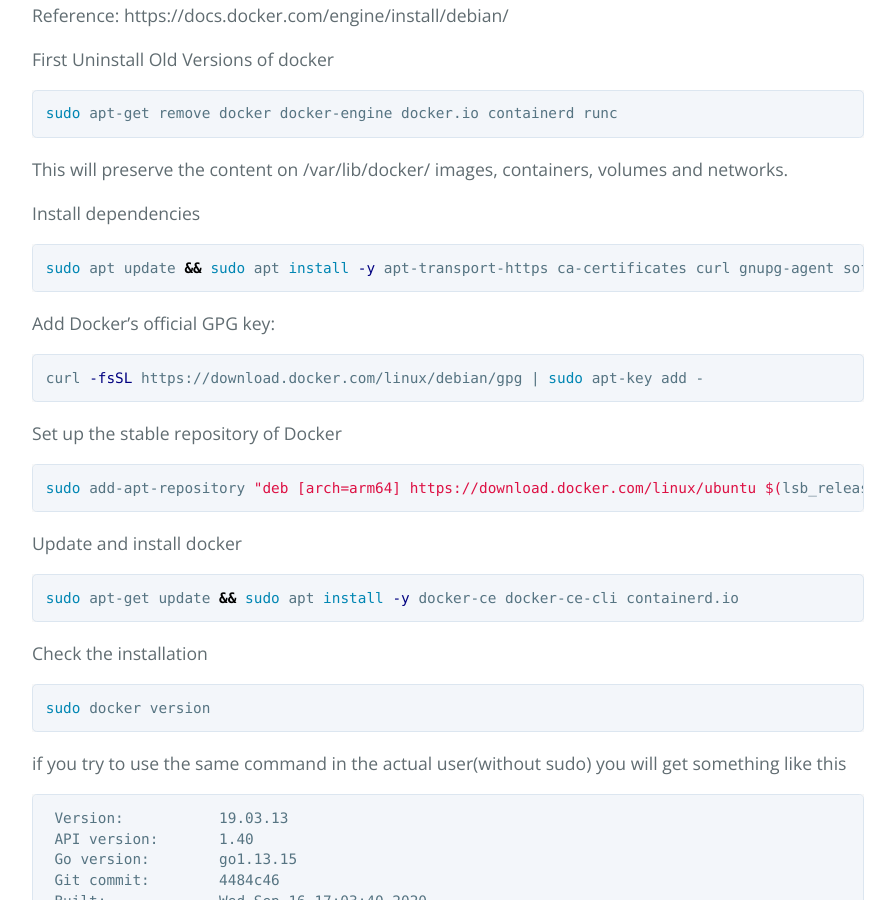
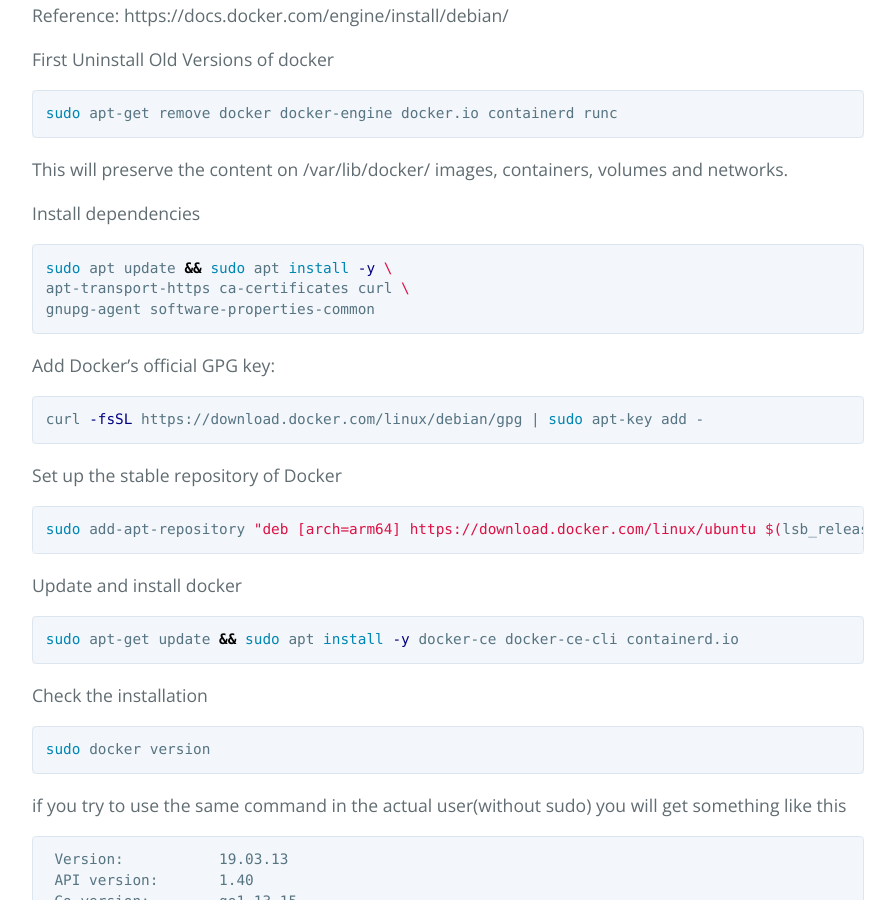
Before and after one commit to JavierLimon/javier-blog, a Jekyll site: the page built from _posts/2020-09-22-install-docker-raspberry-pi.md, in a window 1280 px wide and 900 px high, scrolled down 537 px. Shown: the whole window, without its empty margins (192-1087 px from the left). Built offline with Jekyll 4.4.1, drawn with Linux system fonts in a browser that asks for light colours.

````diff
--- a/_posts/2020-09-22-install-docker-raspberry-pi.md
+++ b/_posts/2020-09-22-install-docker-raspberry-pi.md
@@ -24,7 +24,9 @@ This will preserve the content on /var/lib/docker/ images, containers, volumes a
 Install dependencies
 
 ```shell
-sudo apt update && sudo apt install -y apt-transport-https ca-certificates curl gnupg-agent software-properties-common
+sudo apt update && sudo apt install -y \
+apt-transport-https ca-certificates curl \
+gnupg-agent software-properties-common
 ```
 
 Add Docker's official GPG key:
````
